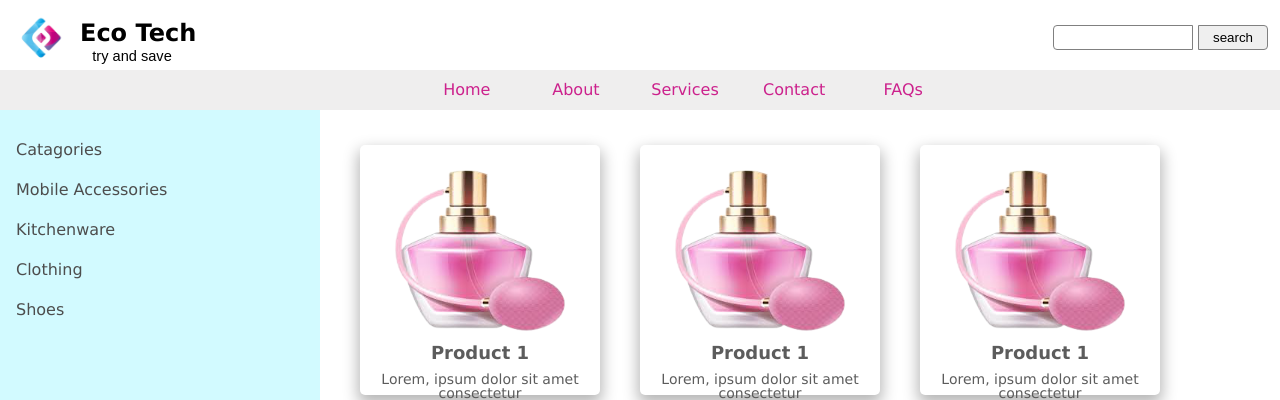
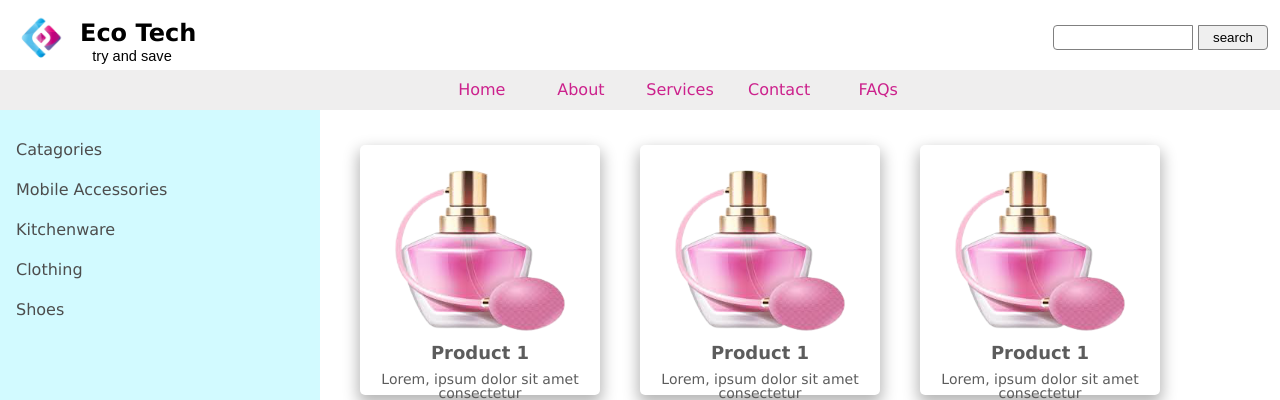
Before and after one commit to aqib-nawaz/NAVTTC-cit-web-batch-3, a PHP site: page / in a window 1280 px wide. Shown: the top 400 px of the page. Run offline with PHP 8.4, Linux system fonts and the light colour scheme.

Commit message:
menu style changed

```diff
--- a/week-2/project/index.html
+++ b/week-2/project/index.html
@@ -10,7 +10,7 @@
   </head>
   <body>
     <div id="container">
-      <!--
+<!--
 ============================================================
 Header Section
 ============================================================
@@ -28,7 +28,7 @@ Header Section
           <button class="btn-search">search</button>
         </div>
       </header>
-      <!--
+<!--
 ============================================================
 Navigation Menu
 ============================================================
--- a/week-2/project/src/css/styles.css
+++ b/week-2/project/src/css/styles.css
@@ -104,14 +104,14 @@ nav ul li a {
   width: 70px;
   padding: 12px;
   text-align: center;
-  margin-left: 10px;
+  /* margin-left: 10px; */
   vertical-align: middle;
   color: #cc218c;
 }
 
 nav ul li a:hover {
   background-color: #baebff;
-  border-radius: 4px;
+  /* border-radius: 4px; */
 }
 
 /*
```
